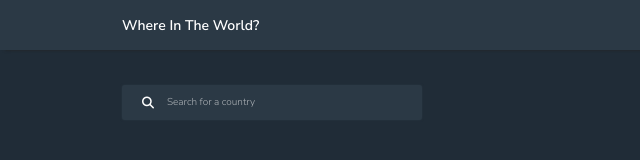
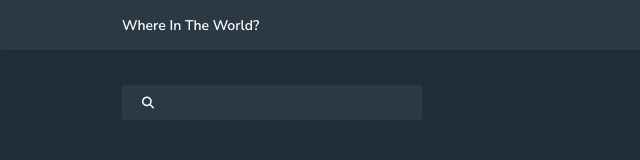
Before and after one commit to Mostafa-Moussa/REST-Countries-API-, a plain HTML site: page index.html in a window 1280 px wide. Shown: the full height of the page, 0-640 px from the left. Drawn offline with Linux system fonts and the light colour scheme; no server answers.

Commit message:
Update index.html

```diff
--- a/index.html
+++ b/index.html
@@ -21,7 +21,7 @@
         </div>
         <form action="">
             <i class="fas fa-search"></i>
-            <input type="text" placeholder="Search for a country">
+            <input type="button" placeholder="Search for a country">
         </form>
         <div class="filter">
           <span>Filter by region</span>
```
